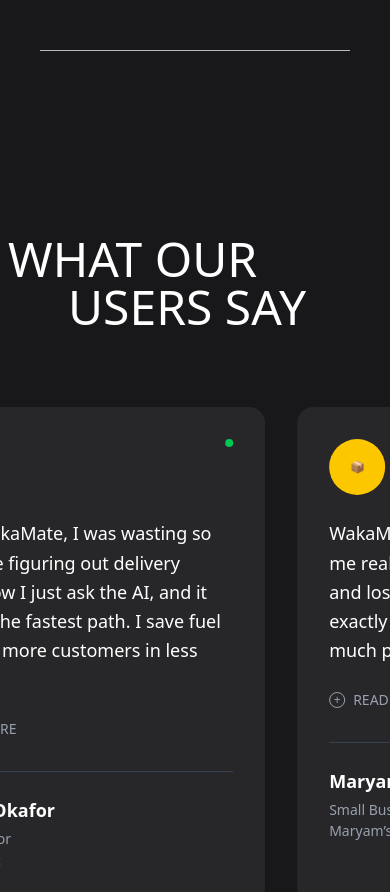
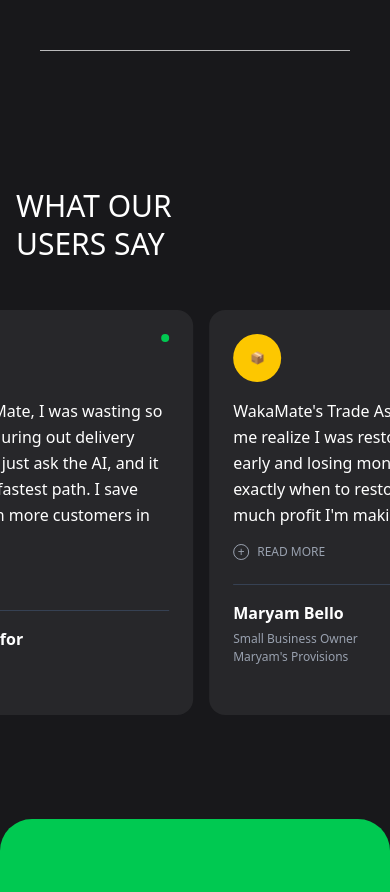
Before and after one commit to Oloyede-Michael/WakaMate-AI, a React (Vite) app in the folder wakamate_frontend/: page / in a window 390 px wide. Shown: the part 3180-4072 px from the top of the page. Built offline with nearby package versions, Linux system fonts and the light colour scheme.

Commit message:
updated the testimonial page

```diff
--- a/wakamate_frontend/src/components/Testimonial.jsx
+++ b/wakamate_frontend/src/components/Testimonial.jsx
@@ -1,4 +1,3 @@
-
 import React, { useEffect, useState } from 'react';
 import { motion } from 'framer-motion';
 
@@ -23,10 +22,10 @@
     logoColor: "bg-yellow-400",
     logoTextColor: "text-black",
     quote:
-      "WakaMate’s Trade Assistant helped me realize I was restocking too early and losing money. Now I know exactly when to restock and how much profit I’m making every week.",
+      "WakaMate's Trade Assistant helped me realize I was restocking too early and losing money. Now I know exactly when to restock and how much profit I'm making every week.",
     name: "Maryam Bello",
     title: "Small Business Owner",
-    company: "Maryam’s Provisions",
+    company: "Maryam's Provisions",
     hasReadMore: true,
   },
   {
@@ -59,10 +58,10 @@
     logoColor: "bg-yellow-400",
     logoTextColor: "text-black",
     quote:
-      "WakaMate’s Trade Assistant helped me realize I was restocking too early and losing money. Now I know exactly when to restock and how much profit I’m making every week.",
+      "WakaMate's Trade Assistant helped me realize I was restocking too early and losing money. Now I know exactly when to restock and how much profit I'm making every week.",
     name: "Maryam Bello",
     title: "Small Business Owner",
-    company: "Maryam’s Provisions",
+    company: "Maryam's Provisions",
     hasReadMore: true,
   },
   {
@@ -79,12 +78,14 @@
   },
 ];
 
-
   useEffect(() => {
     const interval = setInterval(() => {
       setTranslateX(prev => {
-        const cardWidth = 384 + 32; // w-96 (384px) + mx-4 (32px)
-        const maxTranslate = -(cardWidth * 3); // Half of the testimonials
+        // Responsive card width calculation
+        const cardWidth = window.innerWidth < 640 ? 320 : window.innerWidth < 768 ? 352 : 384;
+        const gap = window.innerWidth < 640 ? 16 : 32;
+        const totalWidth = cardWidth + gap;
+        const maxTranslate = -(totalWidth * 3); // Half of the testimonials
         const newTranslate = prev - 1;
         return newTranslate <= maxTranslate ? 0 : newTranslate;
       });
@@ -94,14 +95,16 @@
   }, []);
 
   return (
-    <div className="bg-zinc-900 pt-16 pb-30 overflow-hidden">
-        <div className='text-white'>
+    <div className="bg-zinc-900 pt-8 md:pt-16 pb-16 md:pb-30 overflow-hidden">
+        <div className='text-white px-4 md:px-0'>
            <motion.div
             initial={{ opacity: 0, x: -120 }}
             whileInView={{ opacity: 1, x: 0}}
             viewport={{ once: true }}
             transition={{ duration: 0.5, delay: 0.3 }}>
-           <h1 className='md:text-7xl text-5xl text-start pl-2 md:pl-10 uppercase  my-10'>What Our <br /> <span className='ml-15'>Users Say</span> </h1>
+           <h1 className='text-3xl sm:text-4xl md:text-6xl lg:text-7xl text-start md:pl-10 uppercase my-6 md:my-10 leading-tight'>
+             What Our <br /> <span className='md:ml-15'>Users Say</span>
+           </h1>
           </motion.div>
         </div>
       <div className="relative">
@@ -113,13 +116,13 @@
           {testimonials.map((testimonial) => (
             <div
               key={testimonial.id}
-              className="flex-shrink-0 w-96 mt-9 mx-4 bg-zinc-800 rounded-2xl p-8 text-white relative group hover:bg-zinc-700 transition-colors duration-300"
+              className="flex-shrink-0 w-80 sm:w-88 md:w-96 mt-6 md:mt-9 mx-2 sm:mx-4 bg-zinc-800 rounded-2xl p-6 sm:p-8 text-white relative group hover:bg-zinc-700 transition-colors duration-300"
             >
               {/* Logo */}
-              <div className="flex justify-between items-start mb-6">
-                <div className={`w-14 h-14 rounded-full flex items-center justify-center ${testimonial.logoColor}`}>
+              <div className="flex justify-between items-start mb-4 sm:mb-6">
+                <div className={`w-12 h-12 sm:w-14 sm:h-14 rounded-full flex items-center justify-center ${testimonial.logoColor}`}>
                   {testimonial.logo === "B" ? (
-                    <span className="text-white font-bold text-xl">B</span>
+                    <span className="text-white font-bold text-lg sm:text-xl">B</span>
                   ) : (
                     <span className={`font-bold text-xs ${testimonial.logoTextColor || 'text-white'}`}>
                       {testimonial.logo}
@@ -130,13 +133,13 @@
               </div>
 
               {/* Quote */}
-              <div className="mb-8">
-                <p className="text-lg leading-relaxed mb-6">
+              <div className="mb-6 sm:mb-8">
+                <p className="text-base sm:text-lg leading-relaxed mb-4 sm:mb-6">
                   {testimonial.quote}
                 </p>
 
                 {testimonial.hasReadMore && (
-                  <button className="flex items-center text-gray-400 hover:text-white transition-colors duration-200 text-sm">
+                  <button className="flex items-center text-gray-400 hover:text-white transition-colors duration-200 text-xs sm:text-sm">
                     <span className="w-4 h-4 border border-gray-400 rounded-full flex items-center justify-center mr-2 text-xs">
                       +
                     </span>
@@ -146,12 +149,12 @@
               </div>
 
               {/* Author info */}
-              <div className="border-t border-gray-700 pt-6">
-                <h4 className="font-semibold text-lg mb-1">{testimonial.name}</h4>
-                <p className="text-gray-400 text-sm leading-relaxed">
+              <div className="border-t border-gray-700 pt-4 sm:pt-6">
+                <h4 className="font-semibold text-base sm:text-lg mb-1">{testimonial.name}</h4>
+                <p className="text-gray-400 text-xs sm:text-sm leading-relaxed">
                   {testimonial.title}
                 </p>
-                <p className="text-gray-400 text-sm">
+                <p className="text-gray-400 text-xs sm:text-sm">
                   {testimonial.company}
                 </p>
               </div>
```
